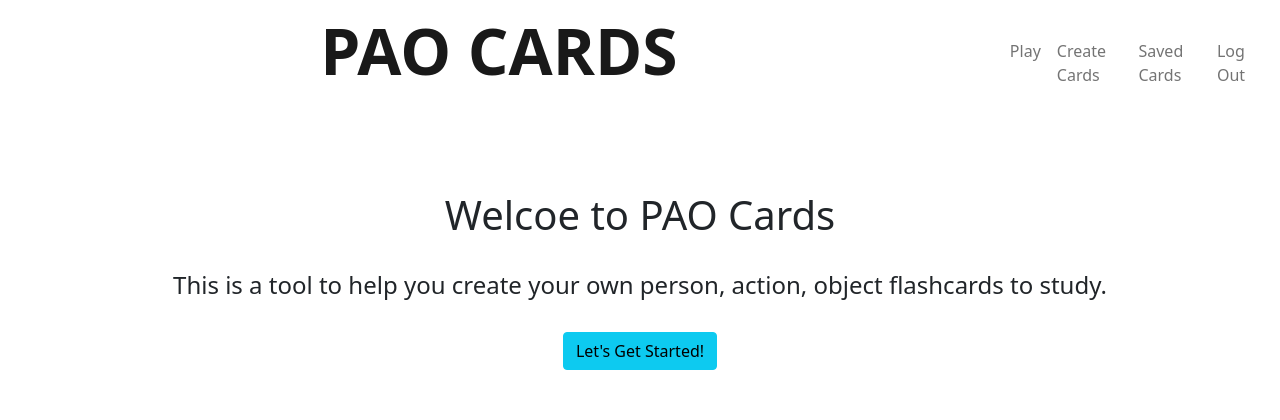
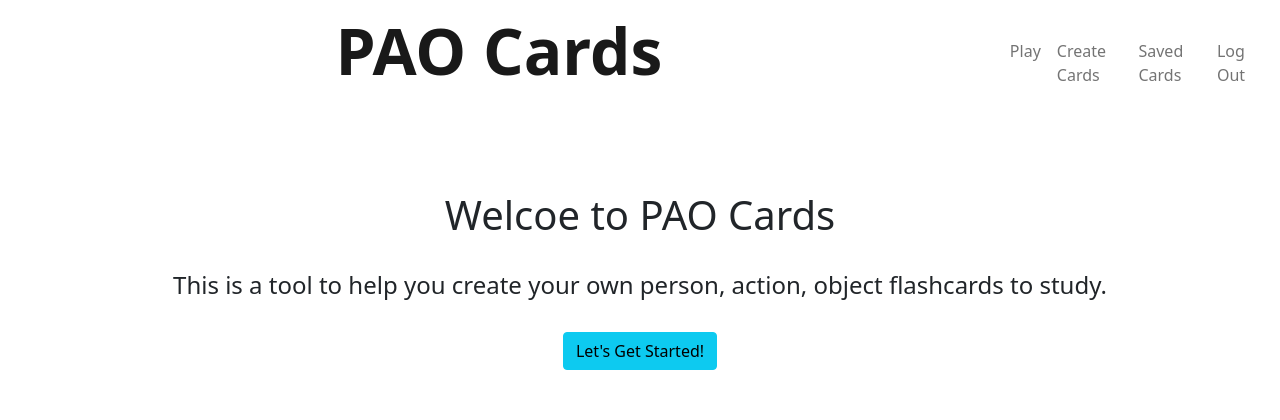
Before and after one commit to d-bliss/paocards, a Flask app: page / in a window 1280 px wide. Shown: the top 420 px of the page. Run offline with Flask 2, Linux system fonts and the light colour scheme; a user stored in the database is signed in; some libraries are stand-ins or nearby versions.

Commit message:
Sat, Jan 21, 2023, 9:14 PM +00:00

```diff
--- a/templates/layout.html
+++ b/templates/layout.html
@@ -3,10 +3,9 @@
 <html lang="en">
 
 <head>
-
     <meta charset="utf-8">
     <meta name="viewport" content="initial-scale=1, width=device-width">
-
+    <title>PAO Hello {% block title %}{% endblock %}</title>
     <!-- http://getbootstrap.com/docs/5.1/ -->
     <link crossorigin="anonymous"
         href="https://cdn.jsdelivr.net/npm/bootstrap@5.1.3/dist/css/bootstrap.min.css"
@@ -15,22 +14,16 @@
     <script crossorigin="anonymous"
         src="https://cdn.jsdelivr.net/npm/bootstrap@5.1.3/dist/js/bootstrap.bundle.min.js"
         integrity="sha384-ka7Sk0Gln4gmtz2MlQnikT1wXgYsOg+OMhuP+IlRH9sENBO0LRn5q+8nbTov4+1p"></script>
-
     <!-- https://favicon.io/emoji-favicons/money-bag/ -->
     <link href="/static/favicon.ico" rel="icon">
-
     <link href="/static/styles.css" rel="stylesheet">
-
-    <title>PAO CARDS {% block title %}{% endblock %}</title>
-
 </head>
 
 <body>
-
     <nav class="navbar navbar-expand-md navbar-light">
         <div class="container-fluid">
             <a class="navbar-brand text-center" href="/">
-                <h1 class="PAO-Cards-title">PAO CARDS</h1>
+                <h1 class="PAO-Cards-title">PAO Cards</h1>
             </a>
             <button class="navbar-toggler" type="button" data-toggle="collapse"
                 data-target="#navbarNav" aria-controls="navbarNav"
```
Also changed, not shown: 1 other file.
